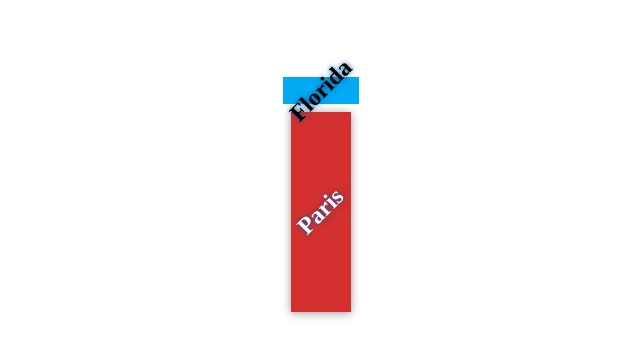
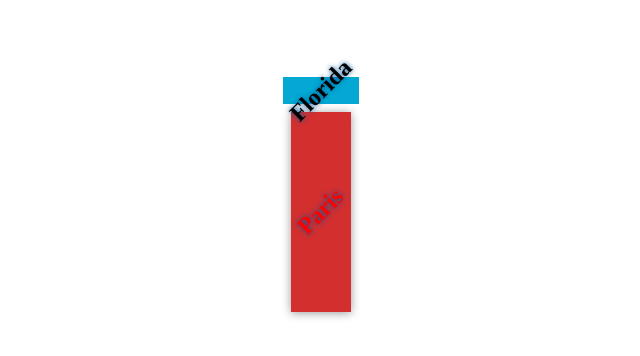
Before and after one commit to a23bisola/Udacity-my-travel-plans, a plain HTML site: page index.html in a window 1280 px wide. Shown: the part 202-558 px from the top of the page, without its empty margins (319-959 px from the left). Drawn offline with Linux system fonts and the light colour scheme.

Commit message:
change few things

```diff
--- a/css/app.css
+++ b/css/app.css
@@ -23,7 +23,7 @@ body{
 .destination{
 	background: #03a9f4;
 	box-shadow: 0 1px 9px 0 rgba(0,0,0,0.4);
-	color: white;
+	color: red;
 	margin:0.5em;
 	min-height: 200px;
 	flex: 0 1 200px;
@@ -39,7 +39,7 @@ h2{
 	text-shadow: 0 0 5px #01579b;
 }
 #florida{
-	background-color: #03a9f4;
+	background-color: #03a9d3;
 }
 #paris{
 	background-color: #d32f2f;
```
